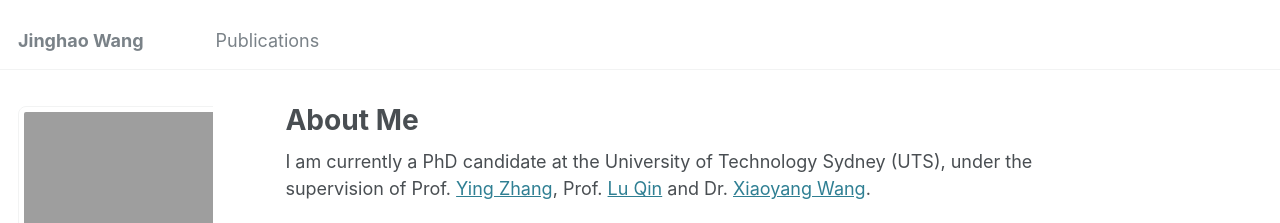
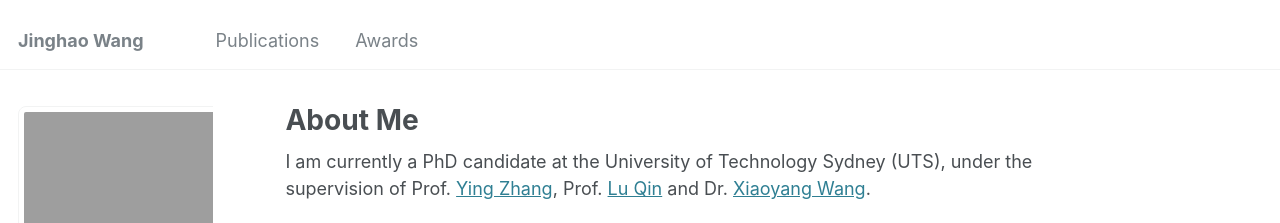
Before and after one commit to wjh0116/wjh0116.github.io, a Jekyll site: the page built from _pages/about.md, in a window 1280 px wide. Shown: the top 223 px of the page. Built offline with Jekyll 4.4.1, drawn with Linux system fonts in a browser that asks for light colours; some web fonts are replaced.

Commit message:
Add Awards nav item and section anchors
- Add #publications / #awards ids to the two section headings
- Nav: Publications -> #publications, new Awards -> #awards
- Add scroll-margin-top so anchored headings aren't hidden under the masthead

Co-Authored-By: Claude Opus 4.8 (1M context) <noreply@anthropic.com>

```diff
--- a/_data/navigation.yml
+++ b/_data/navigation.yml
@@ -6,8 +6,10 @@
 
 main:
   - title: "Publications"
-    # url: /publications/
-    url: "#"
+    url: "#publications"
+
+  - title: "Awards"
+    url: "#awards"
 
   # - title: "Professional Activities"
   #   # url: /publications/
--- a/_pages/about.md
+++ b/_pages/about.md
@@ -13,8 +13,7 @@ My research interests include graph algorithms and social network analysis.
 
 
 
-Selected Publications
-======
+<h1 id="publications">Selected Publications</h1>
 
 <style>
 .pub-list { list-style: none; margin: 0.5em 0 0; padding: 0; }
@@ -25,6 +24,7 @@ Selected Publications
 .pub-list .venue { display: block; color: #888; font-style: italic; }
 .award-list { margin: 0.5em 0 0; padding-left: 1.2em; }
 .award-list li { margin-bottom: 0.5em; line-height: 1.5; }
+#publications, #awards { scroll-margin-top: 80px; }
 </style>
 
 <!-- To add a paper, copy one <li> block below.
@@ -72,8 +72,7 @@ Selected Publications
 
 </ul>
 
-Honors & Awards
-======
+<h1 id="awards">Honors &amp; Awards</h1>
 
 <ul class="award-list">
 <li>University Nomination (Top 2) for Google PhD Fellowships 2025.</li>
```
